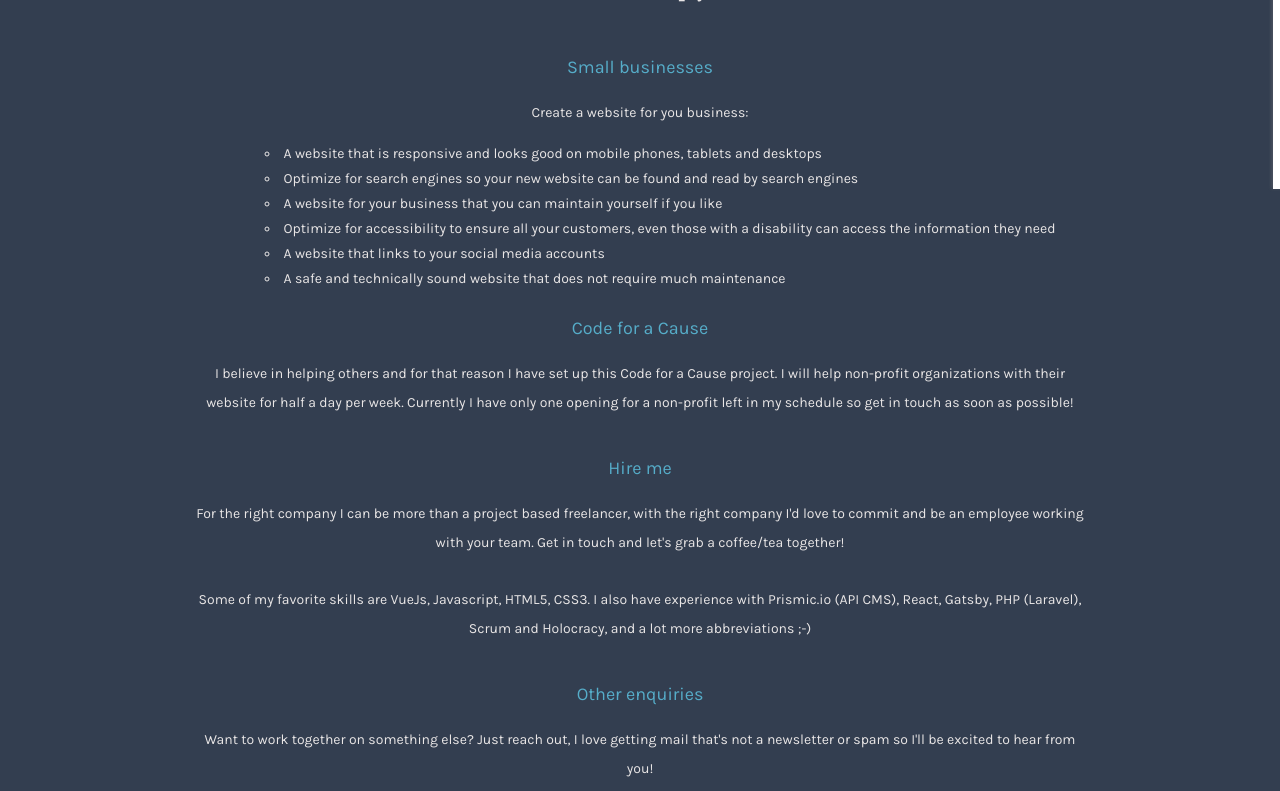
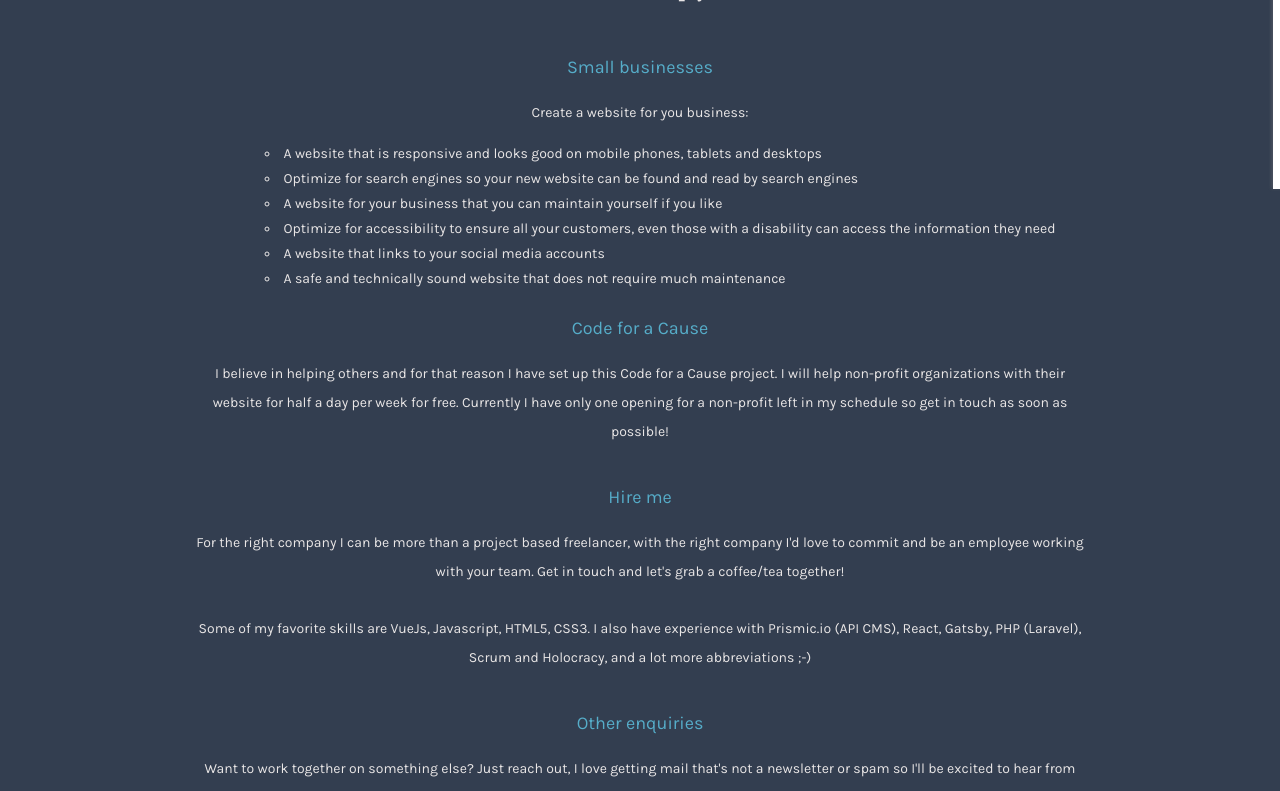
Before and after one commit to Claudia413/supreme-octo-fun, a Vue app: page /work-with-me in a window 1280 px wide. Shown: the part 611-1402 px from the top of the page. Built offline with nearby package versions, Linux system fonts and the light colour scheme; no server answers; what @prismicio/vue, vue-typed-js would draw is missing.

Commit message:
Add link to menu and slightly change copy for code for cause

```diff
--- a/src/components/MenuSlide.vue
+++ b/src/components/MenuSlide.vue
@@ -13,7 +13,7 @@
 			<router-link to="/about">About</router-link>
 			<!-- <router-link to="/guide">Guide</router-link> -->
 			<router-link to="/blog">Blog</router-link>
-			<!-- <router-link to="/contact">Contact</router-link> -->
+			<router-link to="/work-with-me">Work with me</router-link>
 			<SocialIconBar></SocialIconBar>
 		</nav>
 	</div>
--- a/src/views/HireMe.vue
+++ b/src/views/HireMe.vue
@@ -29,7 +29,7 @@
 				<li>A safe and technically sound website that does not require much maintenance</li>
 			</ul>
 			<h4>Code for a Cause</h4>
-			<p>I believe in helping others and for that reason I have set up this Code for a Cause project. I will help non-profit organizations with their website for half a day per week. Currently I have only one opening for a non-profit left in my schedule so get in touch as soon as possible!</p>
+			<p>I believe in helping others and for that reason I have set up this Code for a Cause project. I will help non-profit organizations with their website for half a day per week for free. Currently I have only one opening for a non-profit left in my schedule so get in touch as soon as possible!</p>
 			<h4>Hire me</h4>
 			<p>For the right company I can be more than a project based freelancer, with the right company I'd love to commit and be an employee working with your team. Get in touch and let's grab a coffee/tea together!</p>
 			<p>Some of my favorite skills are VueJs, Javascript, HTML5, CSS3. I also have experience with Prismic.io (API CMS), React, Gatsby, PHP (Laravel), Scrum and Holocracy, and a lot more abbreviations ;-)</p>
```
